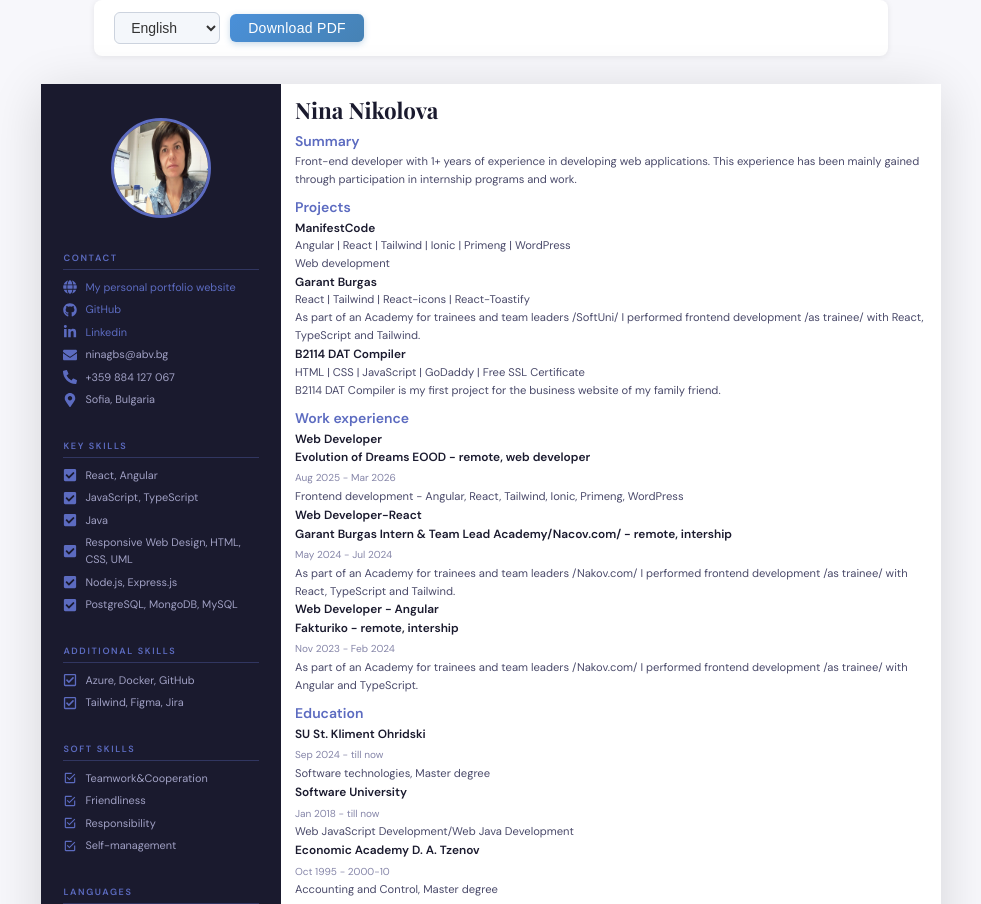
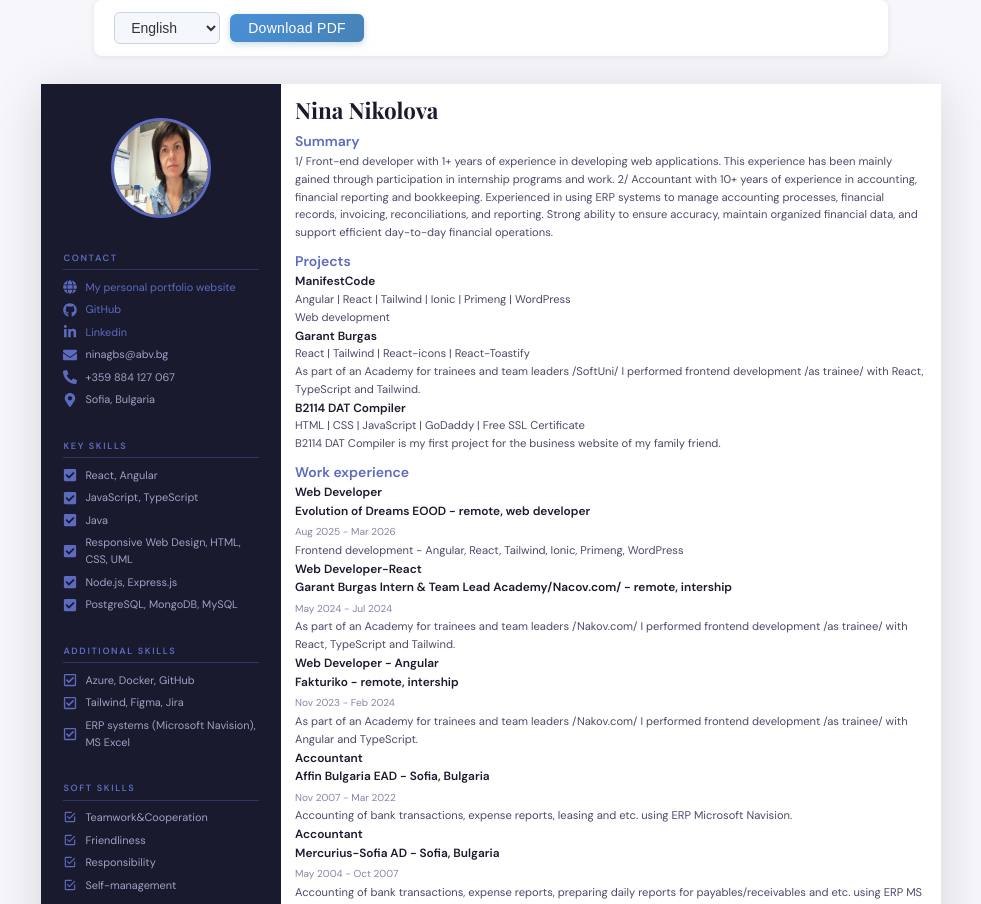
Before and after one commit to NinaNikolova/resume, a React (Create React App) app: page / in a window 1280 px wide. Shown: the top 904 px of the page, without its empty margins (149-1130 px from the left). Built offline with nearby package versions, Linux system fonts and the light colour scheme.

Commit message:
corrected resume info

```diff
--- a/src/data/bulgarian.js
+++ b/src/data/bulgarian.js
@@ -12,6 +12,7 @@ import {
   FaBook,
   FaRunning,
 } from "react-icons/fa";
+import { FaSailboat } from "react-icons/fa6";
 import { PiPersonSimpleHike } from "react-icons/pi";
 import ninaImage from "../nina.jpg";
 
@@ -28,8 +29,8 @@ const content = {
   summary: {
     title: "Kратко представяне",
     text: `
-        Front-end developer с 1+ години опит в разработването на web
-        applications. Опитът е придобит главно от участие в стажански програми и от работа по различни проекти.`,
+        1/ Front-end developer с 1+ години опит в разработването на web
+        applications. Опитът е придобит главно от участие в стажански програми и от работа по различни проекти. 2/ Счетоводител с над 10 години професионален опит в областта на счетоводството, финансовото отчитане и счетоводното обслужване. Опит в работата с ERP системи за управление на счетоводни процеси, финансови данни, фактуриране, банкови и счетоводни операции, съгласуване на сметки и изготвяне на финансови отчети. Отлични умения за поддържане на точна и организирана финансова информация и ефективно управление на ежедневните счетоводни процеси.`,
   },
 
   /**
@@ -91,6 +92,7 @@ const content = {
     list: [
       { text: "Azure, Docker, GitHub" },
       { text: "Tailwind, Figma, Jira" },
+      { text: "ERP системи (Microsoft Navision), MS Excel" },
     ],
   },
   softSkills: {
@@ -121,6 +123,7 @@ const content = {
       { text: "Учене на нови неща", icon: <FaReact /> },
       { text: "Четене", icon: <FaBook /> },
       { text: "Активност", icon: <FaRunning /> },
+      { text: "Ветроходство", icon: <FaSailboat /> },
     ],
   },
 
@@ -202,6 +205,26 @@ const content = {
         jobTitle: "Web Developer - Angular",
         description: `
             Като част от Академията за стажанти и тиймлидери аз изпълнявах frontend development /като стажант/ с  Angular and TypeScript.`,
+      },
+      {
+        company: "Affin Bulgaria EAD",
+        location: "Sofia, Bulgaria",
+        date: {
+          start: "2007-11",
+          end: "2022-03",
+        },
+        jobTitle: "Счетоводител",
+        description: `Счетоводно отчитане на банкови операции, разходни отчети, лизинг и др. чрез ERP система Microsoft Navision.`,
+      },
+      {
+        company: "Mercurius-Sofia AD",
+        location: "Sofia, Bulgaria",
+        date: {
+          start: "2004-05",
+          end: "2007-10",
+        },
+        jobTitle: "Счетоводител",
+        description: `Счетоводно отчитане на банкови операции, разходни отчети, изготвяне на ежедневни справки за задължения/вземания и др. чрез ERP система MS Navision.`,
       },
     ],
   },
--- a/src/data/english.js
+++ b/src/data/english.js
@@ -11,6 +11,7 @@ import {
   FaBook,
   FaRunning,
 } from "react-icons/fa";
+import { FaSailboat } from "react-icons/fa6";
 import { PiPersonSimpleHike } from "react-icons/pi";
 import ninaImage from "../nina.jpg";
 
@@ -27,9 +28,9 @@ const data = {
   summary: {
     title: "Summary",
     text: `
-       Front-end developer with 1+ years of experience in developing web
+       1/ Front-end developer with 1+ years of experience in developing web
   applications. This experience has been mainly gained through participation
-  in internship programs and work.`,
+  in internship programs and work. 2/ Accountant with 10+ years of experience in accounting, financial reporting and bookkeeping. Experienced in using ERP systems to manage accounting processes, financial records, invoicing, reconciliations, and reporting. Strong ability to ensure accuracy, maintain organized financial data, and support efficient day-to-day financial operations.`,
   },
 
   /**
@@ -91,6 +92,7 @@ const data = {
     list: [
       { text: "Azure, Docker, GitHub" },
       { text: "Tailwind, Figma, Jira" },
+      { text: "ERP systems (Microsoft Navision), MS Excel" },
     ],
   },
   softSkills: {
@@ -121,6 +123,7 @@ const data = {
       { text: "Learning new things", icon: <FaReact /> },
       { text: "Reading", icon: <FaBook /> },
       { text: "Being active", icon: <FaRunning /> },
+      { text: "Sailing", icon: <FaSailboat /> },
     ],
   },
 
@@ -204,6 +207,26 @@ const data = {
         jobTitle: "Web Developer - Angular",
         description: `
             As part of an Academy for trainees and team leaders /Nakov.com/ I performed frontend development /as trainee/ with Angular and TypeScript.`,
+      },
+      {
+        company: "Affin Bulgaria EAD",
+        location: "Sofia, Bulgaria",
+        date: {
+          start: "2007-11",
+          end: "2022-03",
+        },
+        jobTitle: "Accountant",
+        description: `Accounting of bank transactions, expense reports, leasing and etc. using ERP Microsoft Navision.`,
+      },
+      {
+        company: "Mercurius-Sofia AD",
+        location: "Sofia, Bulgaria",
+        date: {
+          start: "2004-05",
+          end: "2007-10",
+        },
+        jobTitle: "Accountant",
+        description: `Accounting of bank transactions, expense reports, preparing daily reports for payables/receivables and etc. using ERP MS Navision.`,
       },
     ],
   },
```
